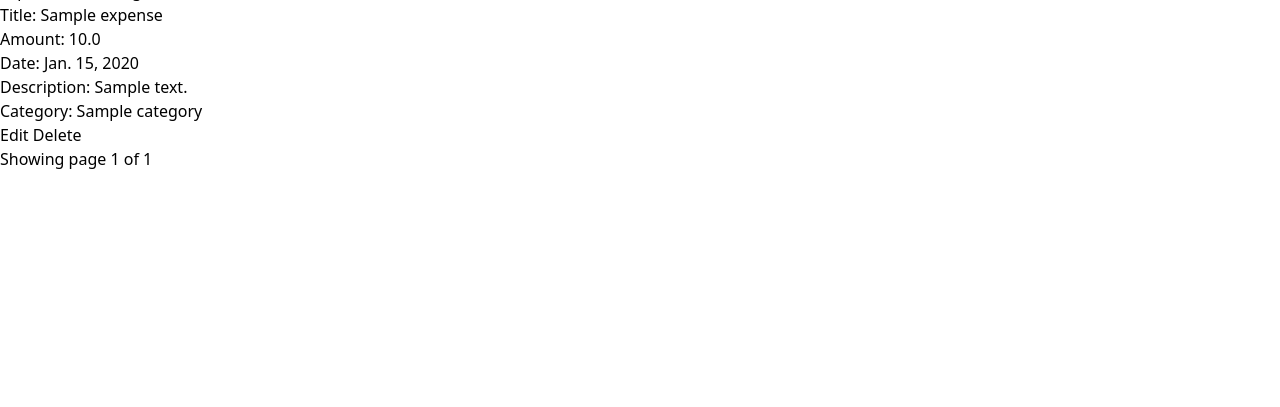
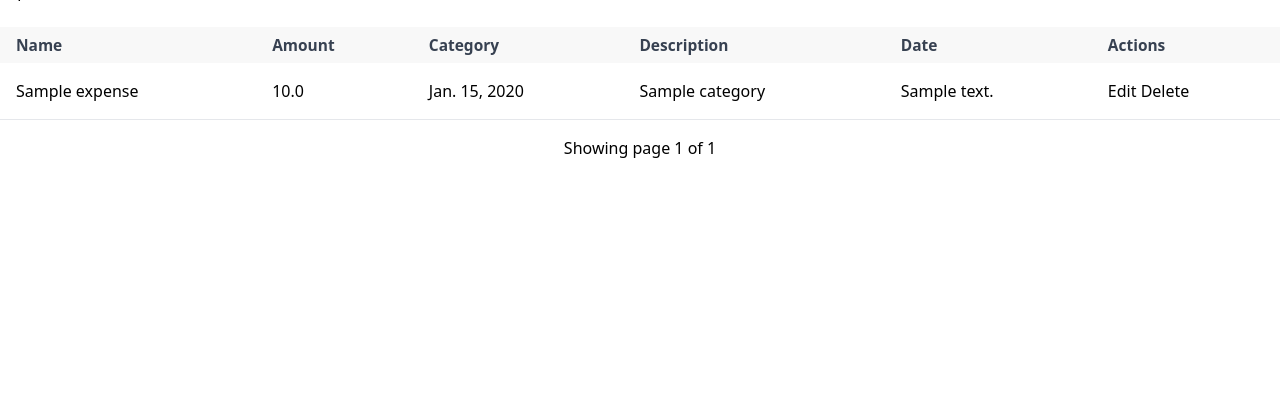
Before and after one commit to chitrason/expense_tracker, a Django app: page /expenses/ in a window 1280 px wide. Shown: the part 393-800 px from the top of the page. Run offline with Django 3.2, Linux system fonts and the light colour scheme; tables that the repository leaves empty hold one stand-in row (values such as "Sample post"); some libraries are stand-ins or nearby versions.

Commit message:
put expense index on table

```diff
--- a/main_app/templates/expenses/index.html
+++ b/main_app/templates/expenses/index.html
@@ -1,10 +1,3 @@
-works
-
-finished my models
-stubbed up some of my views
-created the superuser
-
-will work on my views and ui stuff like forms and so on
 
 {% extends 'base.html' %}
 {% load static %}
@@ -14,34 +7,52 @@ link for css file
 {% endblock head %}
 
 {% block content %}
-<h1>Expense Index Page</h1>
+<h1>Expense Index</h1>
+<div class='overflow-x-auto mt-6'>
+  <table class="table-auto border-collapse w-full">
+    <thead>
+      <tr class="rounded-lg text-sm font-medium text-gray-700 text-left" style="font-size: 0.9674rem">
+        <th class="px-4 py-2 " style="background-color:#f8f8f8">Name</th>
+        <th class="px-4 py-2 " style="background-color:#f8f8f8">Amount</th>
+        <th class="px-4 py-2 " style="background-color:#f8f8f8">Category</th>
+        <th class="px-4 py-2 " style="background-color:#f8f8f8">Description</th>
+        <th class="px-4 py-2 " style="background-color:#f8f8f8">Date</th>
+        <th class="px-4 py-2 " style="background-color:#f8f8f8">Actions</th>
+      </tr>
+    </thead>
+
+
 
 {% for expense in page_obj %}
-<ul>
-  <li>Title: {{expense.title}}</li>
-  <li>Amount: {{expense.amount}}</li>
-  <li>Date: {{expense.date}}</li>
-  <li>Description: {{expense.description}}</li>
-  <li>Category: {{expense.category}}</li>
-  <a href="{% url 'expenses_update' expense.id %}" class="btn danger">Edit</a>
-  <a href="{% url 'expenses_delete' expense.id %}" class="btn danger">Delete</a>
+    <tr class="hover:bg-gray-100 border-b border-gray-200 py-10">
+      <td class="px-4 py-4">{{expense.title}}</td>
+      <td class="px-4 py-4">{{expense.amount}}</td>
+      <td class="px-4 py-4">{{expense.date}}</td>
+      <td class="px-4 py-4">{{expense.category}}</td>
+      <td class="px-4 py-4">{{expense.description}}</td>
+      <td class="px-4 py-4">
+        <a href="{% url 'expenses_update' expense.id %}" class="btn danger">Edit</a>
+        <a href="{% url 'expenses_delete' expense.id %}" class="btn danger">Delete</a>
+      </td>
+    </tr>
+    {% endfor %}
+  </table>
+</div>
 
-</ul>
-{% endfor %}
 
-<div>
+<div class="w-full flex justify-center pt-4 items-center">
   Showing page {{page_obj.number}} of {{page_obj.paginator.num_pages}}
 </div>
 
-<ul >
+<div id="pagination" class="w-full flex justify-center pt-1 items-center">
     {% if page_obj.has_previous %}
-      <li {% if page_obj.number == 1 %} class="page-item active" {% endif %}><a class="page-link" href="?page=1">&laquo; 1</a></li>
-      <li class="page-item"> <a href="?page={{ page_obj.previous_page_number }}">Previous</a></li>
+      <p {% if page_obj.number == 1 %} class="page-item active" {% endif %}><a class="page-link" href="?page=1">&laquo;</a></li>
+      <p class="leading-relaxed cursor-pointer mx-2 text-sm hover:text-blue-600"> <a href="?page={{ page_obj.previous_page_number }}">Previous</a></li>
     {% endif %}
 
     {% if page_obj.has_next %}
-      <li class="page-item"> <a class="page-link" href="?page={{ page_obj.next_page_number }}">Next</a></li>
-      <li class="page-item"> <a class="page-link" href="?page={{ page_obj.paginator.num_pages }}">{{ page_obj.paginator.num_pages}} &raquo;</a></li>
+      <p class="leading-relaxed cursor-pointer mx-2 text-sm hover:text-blue-600"> <a class="page-link" href="?page={{ page_obj.next_page_number }}">Next</a></li>
+      <p class="leading-relaxed cursor-pointer mx-2 text-sm hover:text-blue-600"> <a class="page-link" href="?page={{ page_obj.paginator.num_pages }}">&raquo;</a></li>
     {% endif %}
-</ul>
+</div>
 {% endblock content %}
--- a/main_app/templates/incomes/index.html
+++ b/main_app/templates/incomes/index.html
@@ -42,7 +42,7 @@
 
 <div id="pagination" class="w-full flex justify-center pt-1 items-center">
     {% if page_obj.has_previous %}
-      <p {% if page_obj.number == 1 %} class="page-item active" {% endif %}><a class="page-link" href="?page=1">&laquo;</a></li>
+      <p {% if page_obj.number == 1 %} class="leading-relaxed cursor-pointer mx-2 text-sm hover:text-blue-600" {% endif %}><a class="page-link" href="?page=1">&laquo;</a></li>
       <p class="leading-relaxed cursor-pointer mx-2 text-sm hover:text-blue-600"> <a href="?page={{ page_obj.previous_page_number }}">Previous</a></li>
     {% endif %}
 
```
